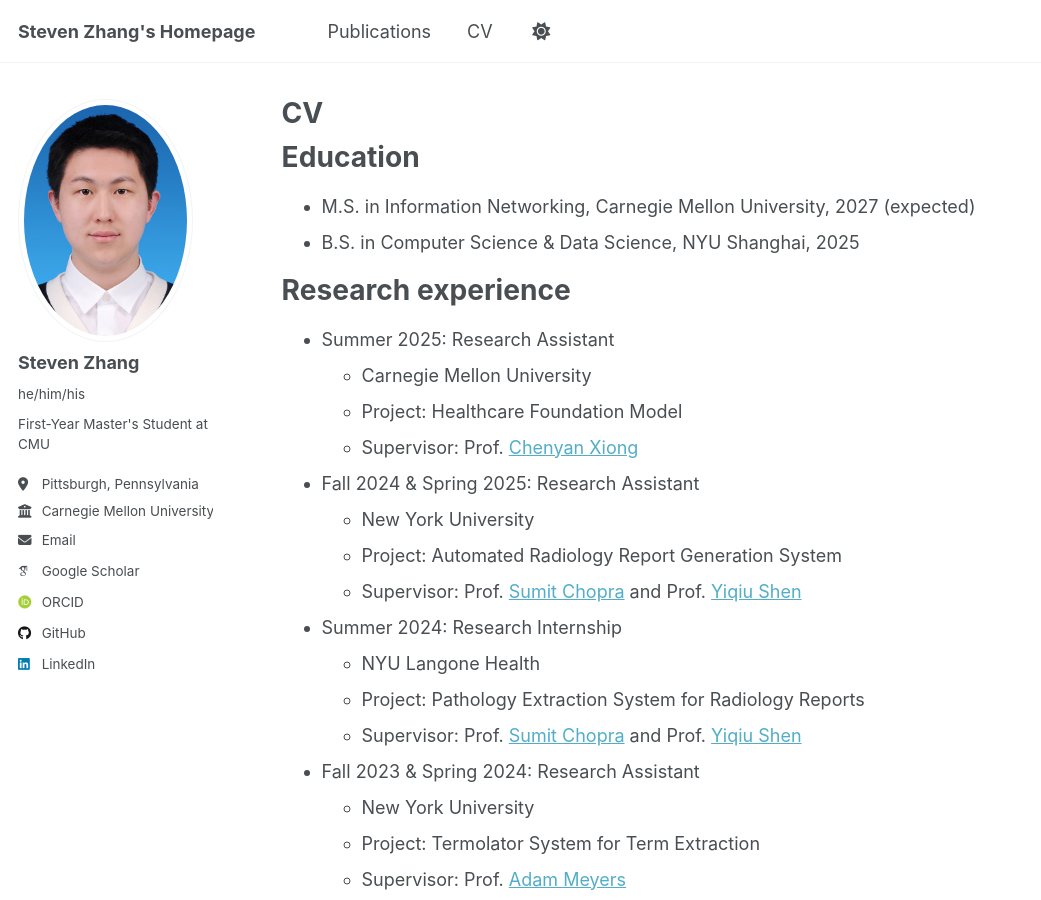
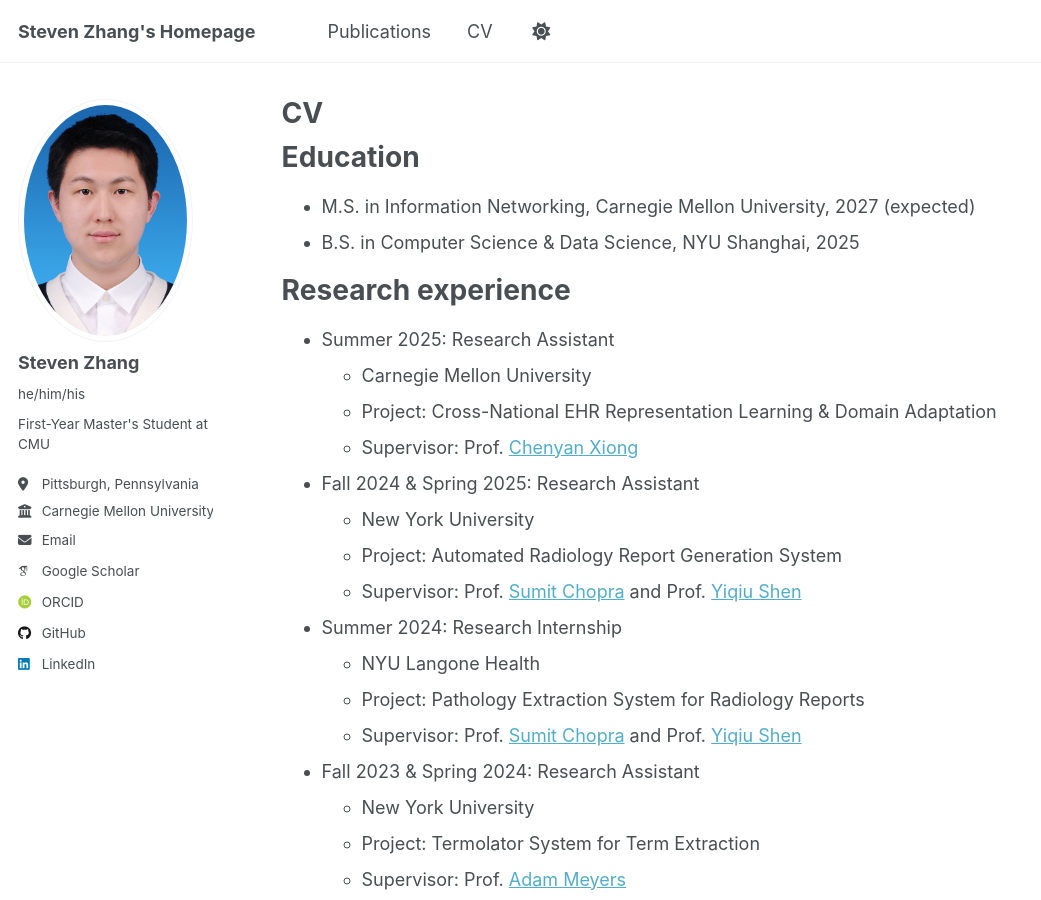
Before and after one commit to qingYzhang/qingYzhang.github.io, a Jekyll site: the page built from _pages/cv.md, in a window 1280 px wide and 900 px high. Shown: the whole window, without its empty margins (0-1041 px from the left). Built offline with Jekyll 4.4.1, drawn with Linux system fonts in a browser that asks for light colours; some web fonts are replaced.

Commit message:
Update cv.md

```diff
--- a/_pages/cv.md
+++ b/_pages/cv.md
@@ -18,7 +18,7 @@ Research experience
 ======
 * Summer 2025: Research Assistant
   * Carnegie Mellon University
-  * Project: Healthcare Foundation Model
+  * Project: Cross-National EHR Representation Learning & Domain Adaptation
   * Supervisor: Prof. [Chenyan Xiong](https://www.cs.cmu.edu/~cx/)
 
 * Fall 2024 & Spring 2025: Research Assistant
```
